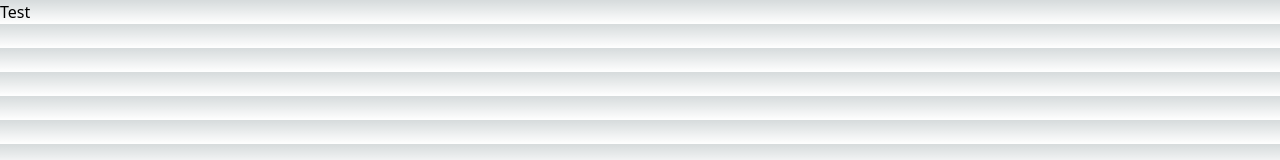
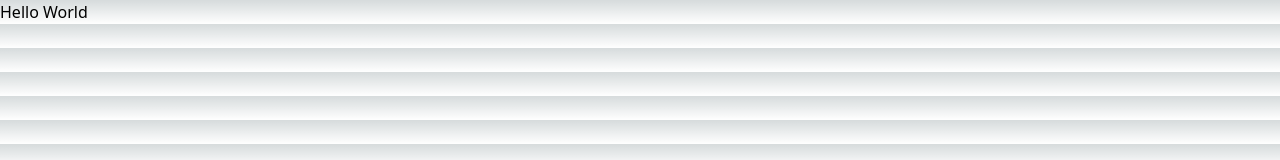
Before and after one commit to deeptech-kmitl/frontend-cira-merchant, a Next.js app: page / in a window 1280 px wide. Shown: the top 160 px of the page. Built offline with nearby package versions, Linux system fonts and the light colour scheme.

Commit message:
feat: add hello world

```diff
--- a/pages/index.tsx
+++ b/pages/index.tsx
@@ -15,7 +15,7 @@ export default function Home() {
         <link rel="icon" href="/favicon.ico" />
       </Head>
       <main>
-        <h1>Test</h1>
+        <h1>Hello World</h1>
       </main>
     </>
   );
```
